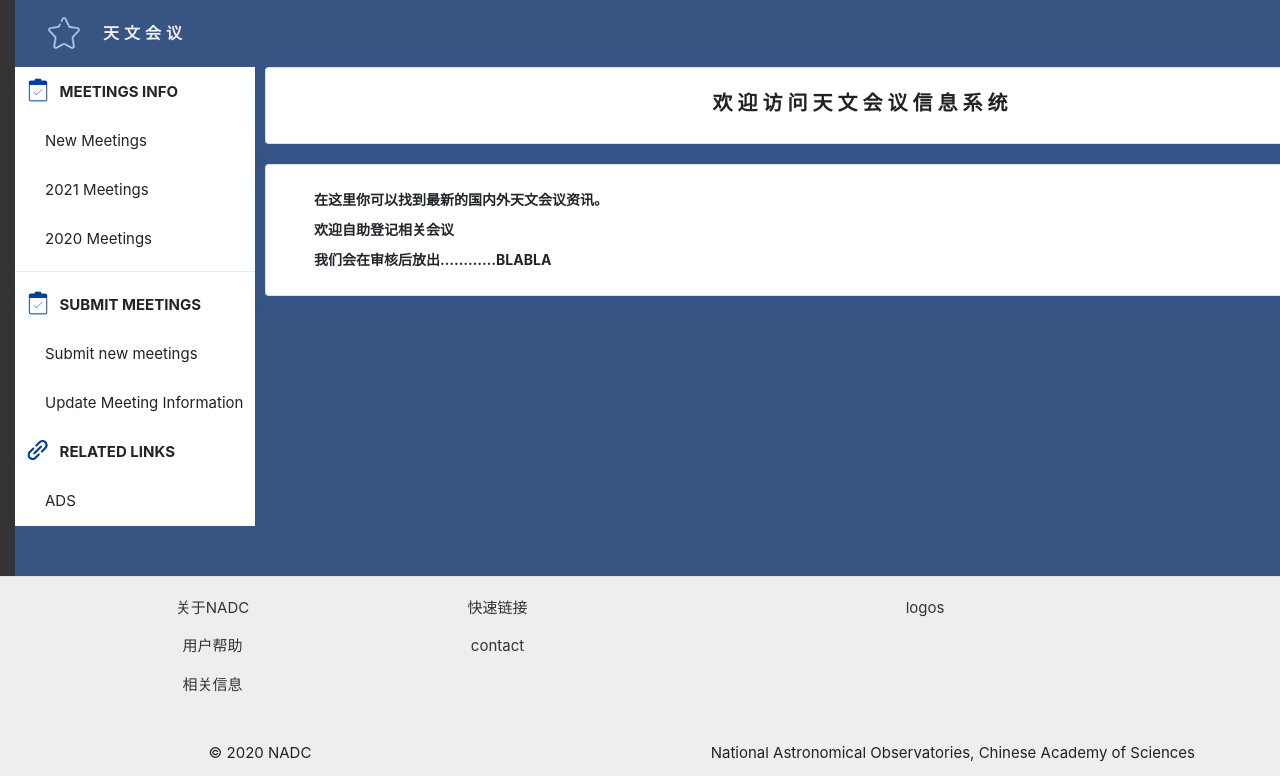
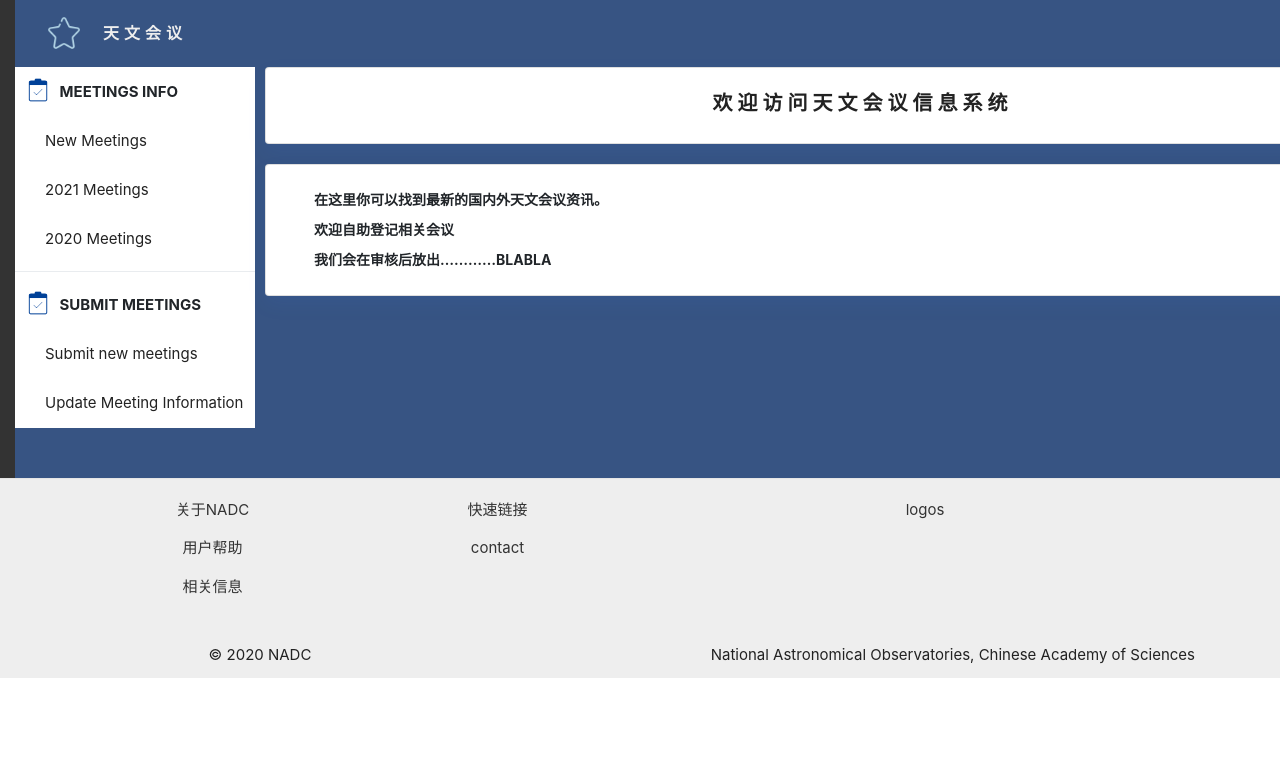
Before and after one commit to YSH1014/meeting, a Flask app: page / in a window 1280 px wide; the page is wider, and only the part inside the window is pictured. Shown: the part 143-919 px from the top of that part. After the commit the page ends 821 px from the top of that part, so only its background shows below. Run offline with Flask 2, Linux system fonts and the light colour scheme; some libraries are stand-ins or nearby versions.

Commit message:
update front end

```diff
--- a/app/templates/base.html
+++ b/app/templates/base.html
@@ -22,19 +22,19 @@
                                               alt=".."></a>
         <div class="collapse navbar-collapse" id="navbarSupportedContent">
             <ul class="navbar-nav mr-auto">
-                <li class="nav-item"><a class="nav-link" href="#">OBSERVATION</a></li>
-                <li class="nav-item"><a class="nav-link" href="#">DATA</a></li>
-                <li class="nav-item"><a class="nav-link" href="#">TOOLS</a></li>
-                <li class="nav-item"><a class="nav-link" href="#">CLOUD</a></li>
+                <li class="nav-item"><a class="nav-link" href="http://telescope.china-vo.org/">OBSERVATION</a></li>
+                <li class="nav-item"><a class="nav-link" href="http://explore.china-vo.org/">DATA</a></li>
+                <li class="nav-item"><a class="nav-link" href="http://astrocloud.china-vo.org/s/static/tools.html">TOOLS</a></li>
+                <li class="nav-item"><a class="nav-link" href="http://cloud.china-vo.org/client/?ifjaflfipifjaflfipkpjfjffiik">CLOUD</a></li>
                 <li class="nav-item dropdown"><a class="nav-link dropdown-toggle" href="#" id="navbarDropdown"
                                                  role="button" data-toggle="dropdown" aria-haspopup="true"
                                                  aria-expanded="false"> PUBLIC </a>
-                    <div class="dropdown-menu" aria-labelledby="navbarDropdown"><a class="dropdown-item" href="#">Worldwide
-                        Telescope</a> <a class="dropdown-item" href="#">PSP</a>
+                    <div class="dropdown-menu" aria-labelledby="navbarDropdown"><a class="dropdown-item" href="http://wwt.china-vo.org/">Worldwide
+                        Telescope</a> <a class="dropdown-item" href="http://psp.china-vo.org/">PSP</a>
                         <div class="dropdown-divider"></div>
-                        <a class="dropdown-item" href="#">Special Topic</a></div>
+                        <a class="dropdown-item" href="http://public.china-vo.org/">Special Topic</a></div>
                 </li>
-                <li class="nav-item"><a class="nav-link" href="#">ABOUT</a></li>
+                <li class="nav-item"><a class="nav-link" href="http://astrocloud.china-vo.org/s/static/aboutUs.html">ABOUT</a></li>
             </ul>
         </div>
     </div>
@@ -84,14 +84,14 @@
                         meetings</a></li>
                     <li class="nav-item list-group-item meeting-sidebar-item"><a
                             class="nav-link meeting-sidebar-navlink" href={{url_for('search_meeting')}}>Update Meeting Information</a></li>
-                    <li class="nav-item list-group-item meeting-sidebar-subtitle"><img src={{url_for('static'
+                    <!-- <li class="nav-item list-group-item meeting-sidebar-subtitle"><img src={{url_for('static'
                                                                                        ,filename="u/img/meetings-img/linkIcon.png"
                                                                                        )}} alt="..."
                                                                                        class="meetings-sidebarSubtitle-icon">
                         RELATED LINKS
                     </li>
                     <li class="nav-item list-group-item meeting-sidebar-item"><a
-                            class="nav-link meeting-sidebar-navlink" href="https://ui.adsabs.harvard.edu/">ADS</a></li>
+                            class="nav-link meeting-sidebar-navlink" href="https://ui.adsabs.harvard.edu/">ADS</a></li> -->
                 </ul>
             </div>
             <div class="col-sm-10" style="margin: 0px;padding: 0px;">
```
Also changed, not shown: migrations/versions/6ea5574a9551_.py (renamed from migrations/versions/05bcd3a0f574_.py, +4 -3 lines).
